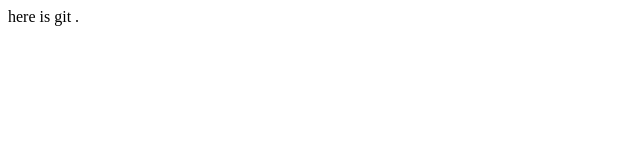
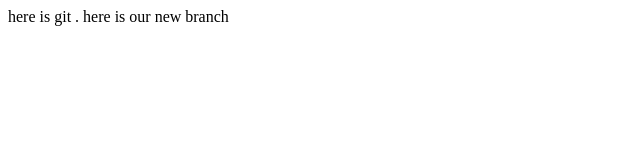
Before and after one commit to bilalNaeem0016/test_repo, a plain HTML site: page index.html in a window 1280 px wide. Shown: the whole page, without its empty margins (0-640 px from the left). Drawn offline with Linux system fonts and the light colour scheme.

```diff
--- a/index.html
+++ b/index.html
@@ -7,6 +7,6 @@
     <title>Document</title>
 </head>
 <body>
-    here is git .
+    here is git . here is our new branch
 </body>
 </html>
```
